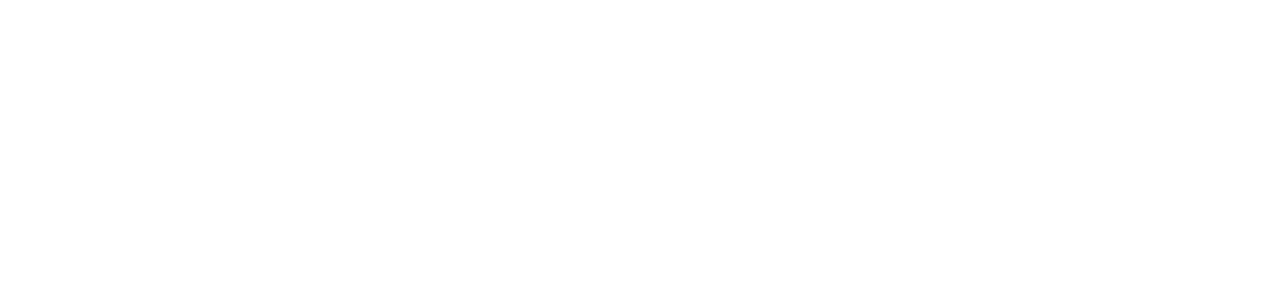
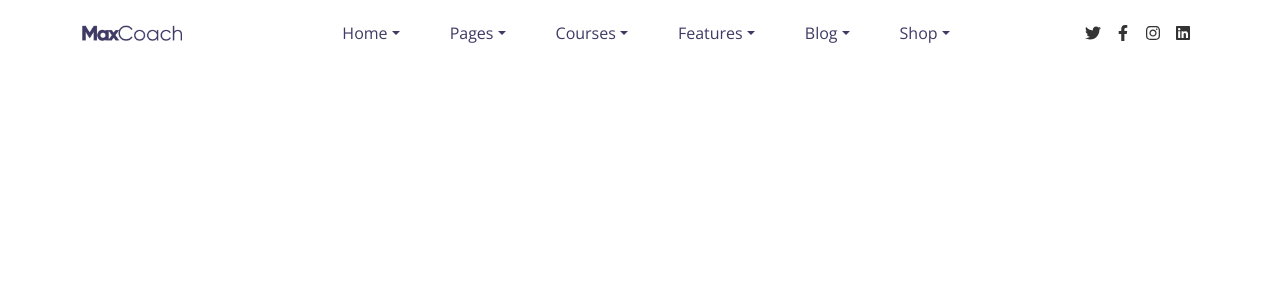
Before and after one commit to 20Federico/proj-html-vuejs, a Vue app: page / in a window 1280 px wide. Shown: the top 300 px of the page. Built offline with nearby package versions, Linux system fonts and the light colour scheme.

Commit message:
navbar completed

```diff
--- a/src/App.vue
+++ b/src/App.vue
@@ -32,6 +32,10 @@
 
 * {
   font-family: $font_default;
+  font-size: $font_size_default;
+}
+ul {
+  list-style: none;
 }
 #app {
   font-family: serif, Helvetica, Arial, sans-serif;
--- a/src/components/Header.vue
+++ b/src/components/Header.vue
@@ -1,10 +1,16 @@
 <template>
-  <header></header>
+  <header>
+    <Navbar />
+  </header>
 </template>
 
 <script>
+import Navbar from './Navbar.vue'
 export default {
   name: "Header",
+  components: {
+    Navbar
+  },
 }
 </script>
 
--- /dev/null
+++ b/src/components/Navbar.vue
@@ -0,0 +1,135 @@
+<template>
+  <nav class="py-3">
+    <div class="container d-flex justify-content-between align-items-center">
+      <img class="logo" src="@/assets/dark-logo.png" alt="MaxCoach Logo">
+      <div class="nav_links">
+        <ul>
+          <li class="nav-item dropdown" v-for="link, i in navLinks" :key="i">
+            <a class="nav-link dropdown-toggle" data-bs-toggle="dropdown" href="#" role="button" aria-expanded="false">{{link.title}}</a>
+            <ul class="dropdown-menu">
+              <li v-for="dropdown_link, j in link.dropdown_links" :key="j"><a class="dropdown-item" :href="dropdown_link.href">{{dropdown_link.name}}</a></li>
+            </ul>
+          </li>
+        </ul>
+      </div>
+      <div class="social_links">
+        <i class="fab fa-twitter"></i>
+        <i class="fab fa-facebook-f"></i>
+        <i class="fab fa-instagram"></i>
+        <i class="fab fa-linkedin"></i>
+      </div>
+    </div>
+  </nav>
+</template>
+
+<script>
+export default {
+  name: "Navbar",
+  data() {
+    return {
+      navLinks: [
+        {
+          title: 'Home',
+          dropdown_links: [
+            {
+              name: 'prova',
+              href: '#'
+            },
+            {
+              name: 'prova',
+              href: '#'
+            },
+            {
+              name: 'prova',
+              href: '#'
+            }
+          ]
+        },
+        {
+          title: 'Pages',
+          dropdown_links: [
+            {
+              name: 'prova',
+              href: '#'
+            },
+          ]
+        },
+        {
+          title: 'Courses',
+          dropdown_links: [
+            {
+              name: 'prova',
+              href: '#'
+            },
+          ]
+        },
+        {
+          title: 'Features',
+          dropdown_links: [
+            {
+              name: 'prova',
+              href: '#'
+            },
+          ]
+        },
+        {
+          title: 'Blog',
+          dropdown_links: [
+            {
+              name: 'prova',
+              href: '#'
+            },
+          ]
+        },
+        {
+          title: 'Shop',
+          dropdown_links: [
+            {
+              name: 'prova',
+              href: '#'
+            },
+          ]
+        }
+      ]
+    }
+  }
+}
+</script>
+
+<style lang="scss" scoped>
+@import "@/styles/variables.scss";
+
+  nav {
+    margin-bottom: $padding_m;
+  }
+  .logo {
+    width: 100px;
+  }
+  ul {
+    margin: 0;
+
+    li {
+      display: inline-block;
+      a {
+        text-decoration: none;
+        padding: 5px 25px;
+        color: $text_brand_secondary;
+        &:hover {
+          color: $text_brand_secondary;
+          text-decoration: underline;
+        }
+      }
+    }
+  }
+  .social_links {
+    * {
+      color: $text_titles;
+      width: 30px;
+    }
+  }
+
+  i {
+    color: white;
+  }
+
+</style>
--- a/src/styles/variables.scss
+++ b/src/styles/variables.scss
@@ -18,9 +18,9 @@
 $padding_xl: 85px;
 
 //font sizes
-$font_size_default: 18px;
-$font_size_small: 16px;
-$font_size_big: 20px;
+$font_size_default: 16px;
+$font_size_small: 14px;
+$font_size_big: 18px;
 $font_size_h1: 50px;
 $font_size_h2: 40px;
 
```
